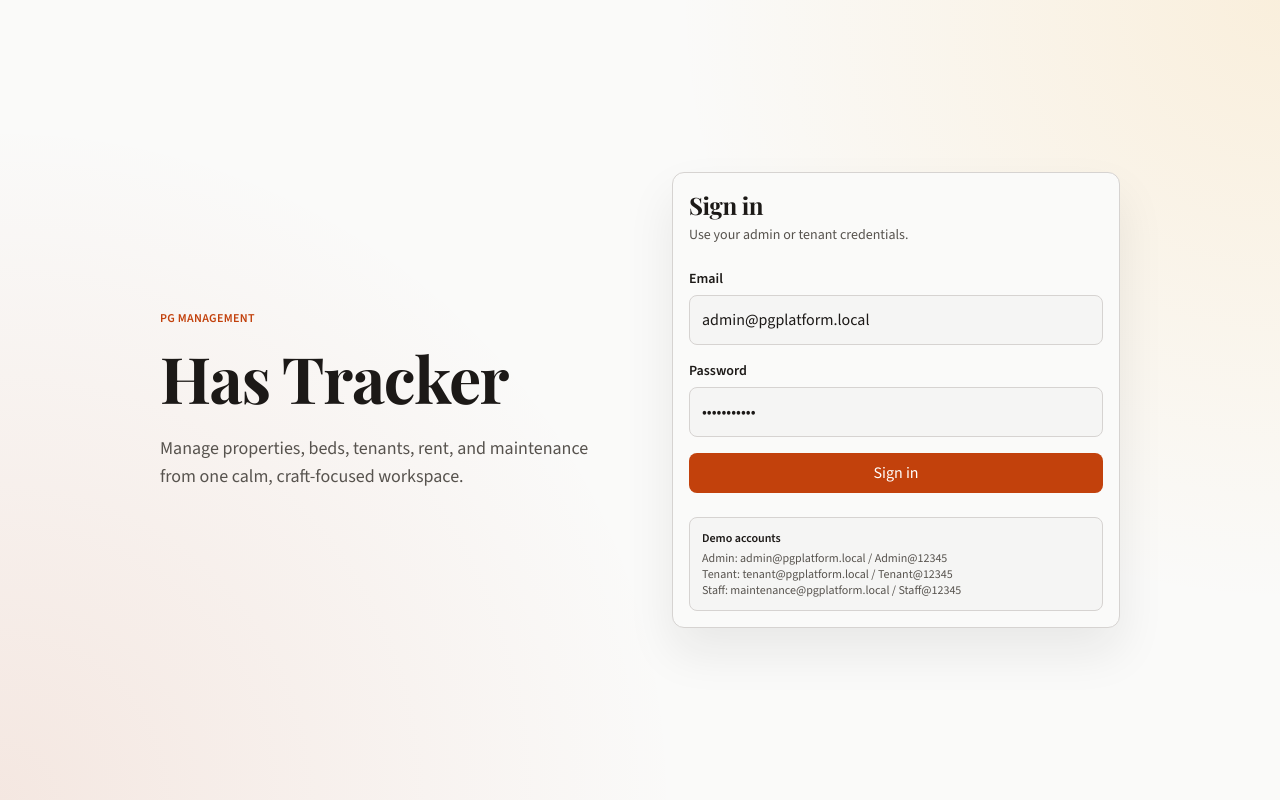
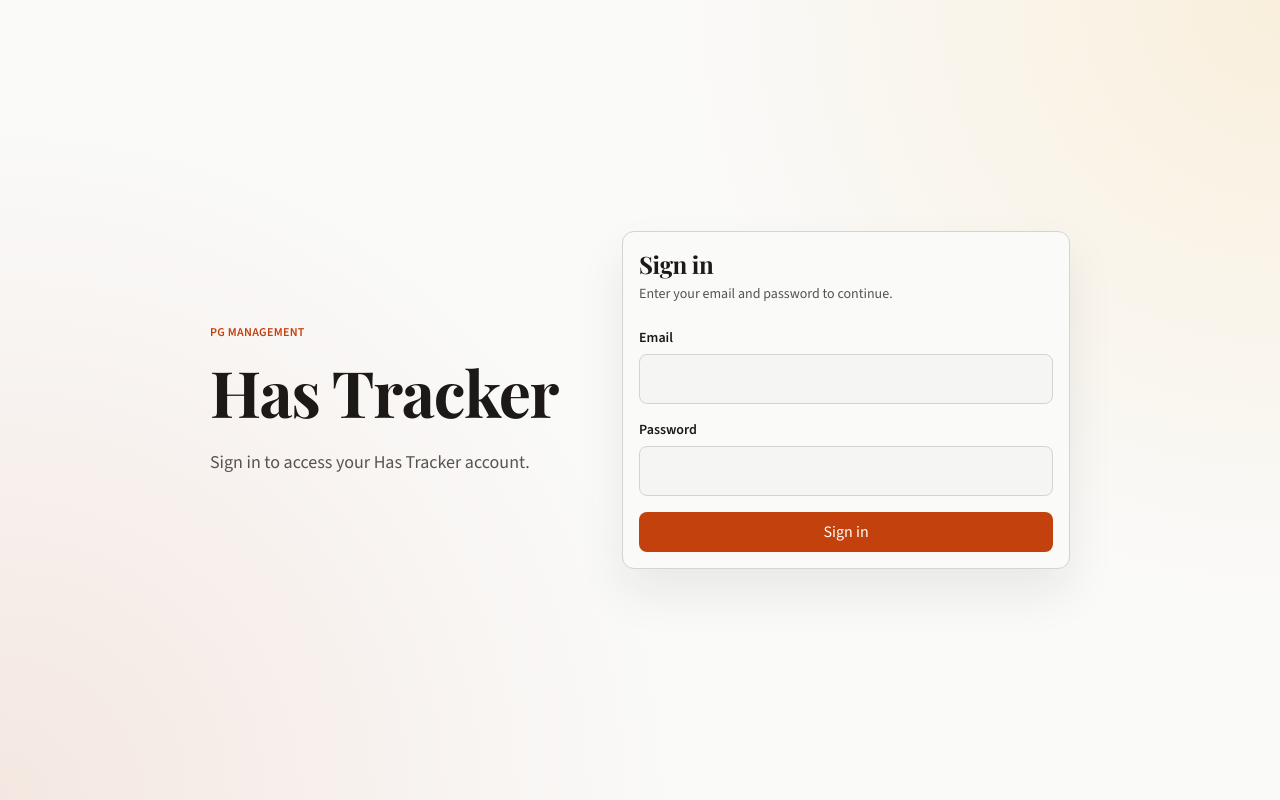
Before and after one commit to harshapolina/sandeep_babai_pg_frontend, a React (Vite) app: page /login in a window 1280 px wide. Built offline with nearby package versions, Linux system fonts and the light colour scheme; no server answers.

Commit message:
Hide admin/tenant role hints and demo creds on login.

```diff
--- a/src/pages/LoginPage.tsx
+++ b/src/pages/LoginPage.tsx
@@ -7,8 +7,8 @@ import { Button, Card, Input } from '../components/ui'
 export default function LoginPage() {
   const { login } = useAuth()
   const navigate = useNavigate()
-  const [email, setEmail] = useState('admin@pgplatform.local')
-  const [password, setPassword] = useState('Admin@12345')
+  const [email, setEmail] = useState('')
+  const [password, setPassword] = useState('')
   const [loading, setLoading] = useState(false)
 
   async function onSubmit(e: FormEvent) {
@@ -38,15 +38,14 @@ export default function LoginPage() {
             Has Tracker
           </h1>
           <p className="mt-4 max-w-md text-lg text-text-secondary">
-            Manage properties, beds, tenants, rent, and maintenance from one calm,
-            craft-focused workspace.
+            Sign in to access your Has Tracker account.
           </p>
         </div>
 
         <Card className="w-full max-w-md !bg-background shadow-[0_24px_48px_rgba(28,25,23,0.08)]">
           <h2 className="font-display text-2xl">Sign in</h2>
           <p className="mt-1 text-sm text-text-secondary">
-            Use your admin or tenant credentials.
+            Enter your email and password to continue.
           </p>
           <form className="mt-6 space-y-4" onSubmit={onSubmit}>
             <Input
@@ -55,6 +54,7 @@ export default function LoginPage() {
               value={email}
               onChange={(e) => setEmail(e.target.value)}
               required
+              autoComplete="email"
             />
             <Input
               label="Password"
@@ -62,17 +62,12 @@ export default function LoginPage() {
               value={password}
               onChange={(e) => setPassword(e.target.value)}
               required
+              autoComplete="current-password"
             />
             <Button type="submit" className="w-full" disabled={loading}>
               {loading ? 'Signing in…' : 'Sign in'}
             </Button>
           </form>
-          <div className="mt-6 rounded-lg border border-border bg-surface p-3 text-xs text-text-secondary">
-            <div className="font-semibold text-text-primary">Demo accounts</div>
-            <div className="mt-1">Admin: admin@pgplatform.local / Admin@12345</div>
-            <div>Tenant: tenant@pgplatform.local / Tenant@12345</div>
-            <div>Staff: maintenance@pgplatform.local / Staff@12345</div>
-          </div>
         </Card>
       </div>
     </div>
```
